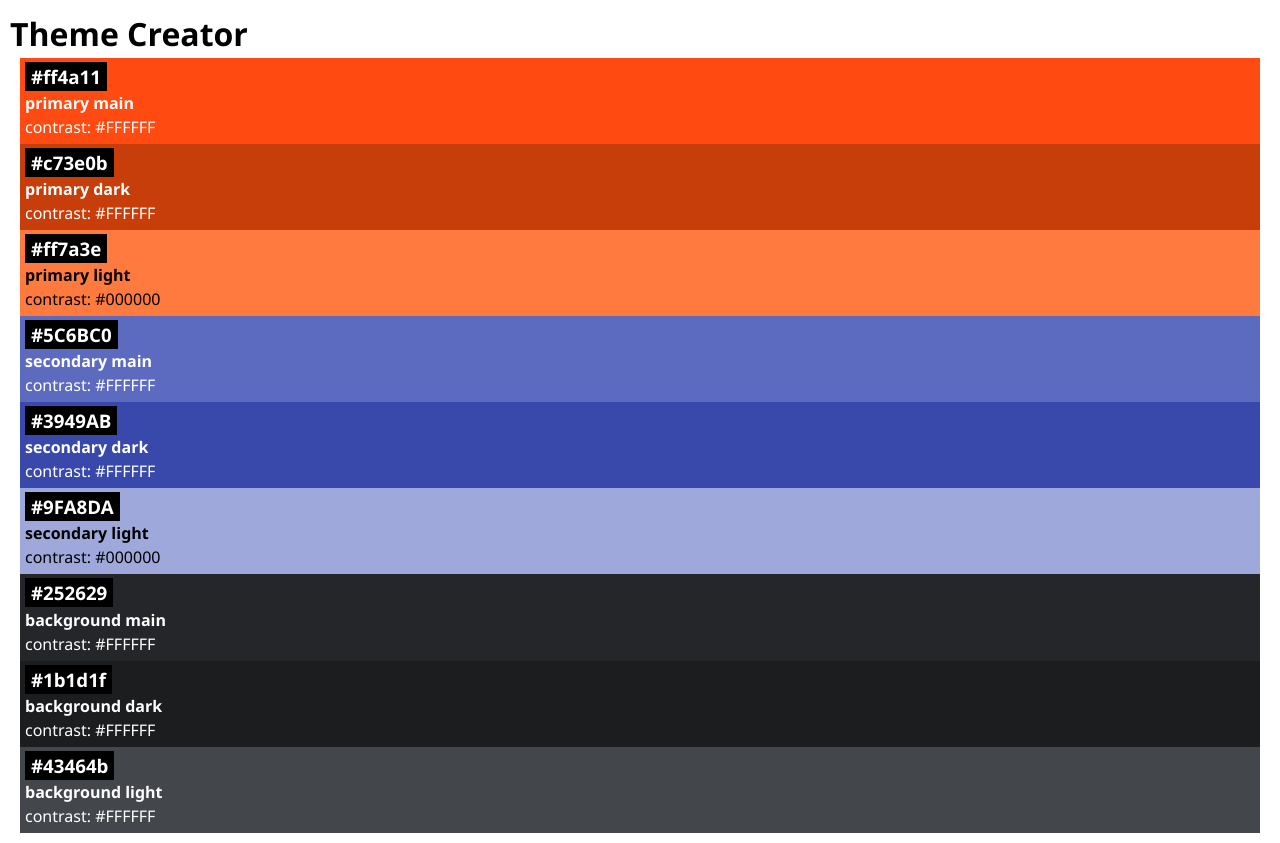
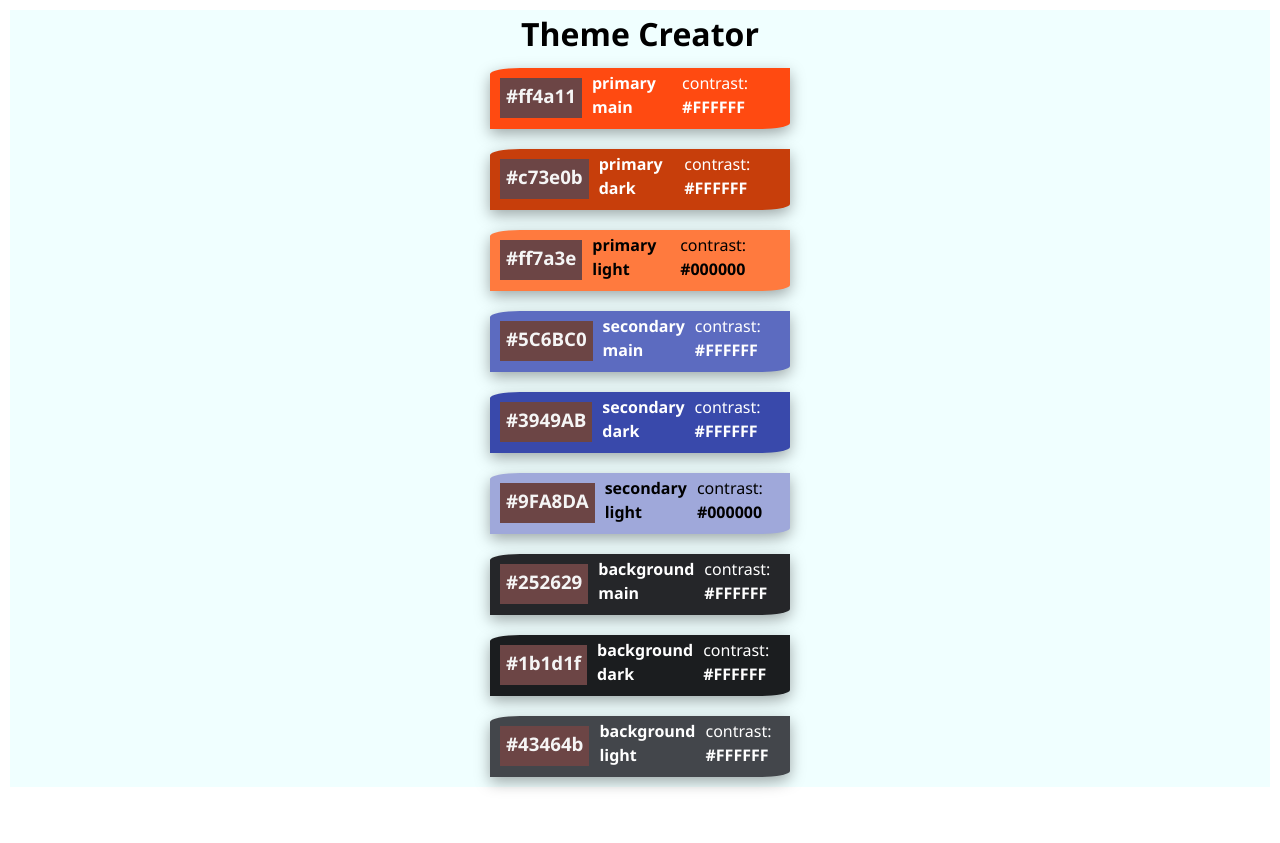
Before and after one commit to urbinaj61/colour-theme-picker, a React (Vite) app: page / in a window 1280 px wide. After the commit the page ends 800 px from the top, so only its background shows below. Built offline with nearby package versions, Linux system fonts and the light colour scheme.

Commit message:
colour-theme-picker card revamped

```diff
--- a/src/App.jsx
+++ b/src/App.jsx
@@ -4,13 +4,13 @@ import "./App.css";
 
 function App() {
   return (
-    <>
+    <main>
       <h1>Theme Creator</h1>
 
-      {initialColors.map((color) => {
+      {initialColors.map(color => {
         return <Color key={color.id} color={color} />;
       })}
-    </>
+    </main>
   );
 }
 
--- a/src/Components/Color/Color.css
+++ b/src/Components/Color/Color.css
@@ -1,11 +1,29 @@
 .color-card {
-  margin: 0px 10px;
-  padding: 5px;
+  margin: 10px 10px;
+  padding: 10px;
+  width: 300px;
+  display: flex;
+  box-shadow: rgba(0, 0, 0, 0.35) 0px 5px 15px;
+  border-top-left-radius: 10%;
+  border-bottom-right-radius: 10%;
 }
 
 .color-card-headline {
-  display: inline;
-  padding: 2px 6px;
-  background: black;
-  color: white;
+  width: 100px;
+  height: 40px;
+  padding: 4px 6px;
+  text-align: center;
+  background-color: #6c4545;
+  color: whitesmoke;
 }
+
+.color-card-role,
+.color-card-contrast {
+  margin-top: -7px;
+  margin-left: 10px;
+}
+
+.color-card-contract {
+  margin-top: -8px;
+  margin-left: 10px;
+}
--- a/src/Components/Color/Color.jsx
+++ b/src/Components/Color/Color.jsx
@@ -2,16 +2,18 @@ import "./Color.css";
 
 export default function Color({ color }) {
   return (
-    <div
-      className="color-card"
+    <section
+      className='color-card'
       style={{
         background: color.hex,
         color: color.contrastText,
       }}
     >
-      <h3 className="color-card-headline">{color.hex}</h3>
-      <h4>{color.role}</h4>
-      <p>contrast: {color.contrastText}</p>
-    </div>
+      <h3 className='color-card-headline'>{color.hex}</h3>
+      <h4 className='color-card-role'>{color.role}</h4>
+      <p className='color-card-contrast'>
+        contrast: <strong>{color.contrastText}</strong>
+      </p>
+    </section>
   );
 }
--- a/src/index.css
+++ b/src/index.css
@@ -64,3 +64,11 @@ h6 {
 #__next {
   isolation: isolate;
 }
+
+main {
+  background-color: azure;
+  display: flex;
+  flex-direction: column;
+  justify-content: center;
+  align-items: center;
+}
```
